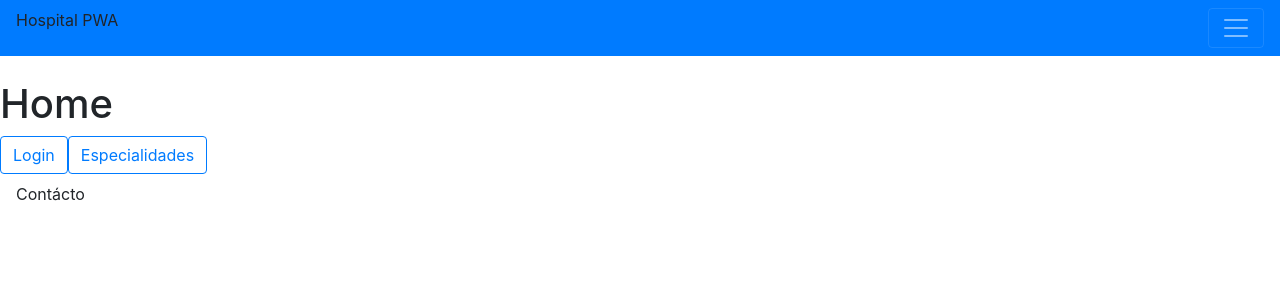
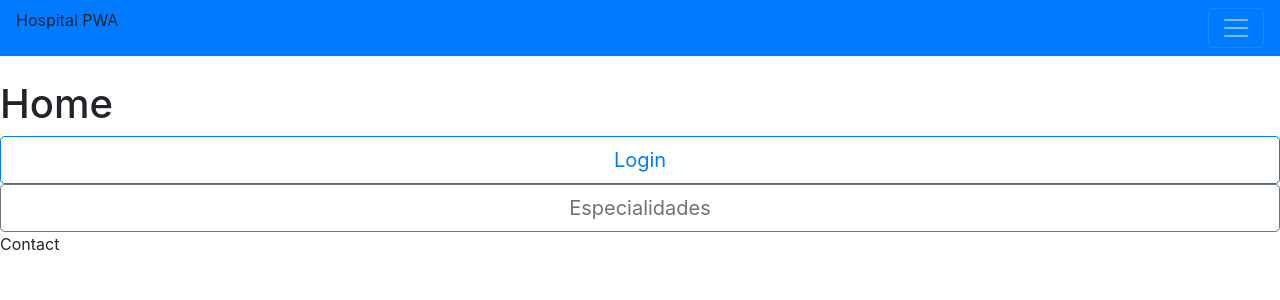
Before and after one commit to portisk8/HistoriaClinica-PWA, a React (Create React App) app in the folder FrontEnd/: page / in a window 1280 px wide. Shown: the top 300 px of the page. Built offline with nearby package versions, Linux system fonts and the light colour scheme.

Commit message:
Cambios Home, Footer, Login

```diff
--- a/FrontEnd/src/Views/Home/Home.js
+++ b/FrontEnd/src/Views/Home/Home.js
@@ -2,18 +2,26 @@ import React from "react";
 import logo from "../../logo.svg";
 import "../../App.css";
 import Header from "../../components/headers/header";
+import Footer from "../../components/footer/footer";
+import Login from "../../Views/Login/Login";
 
 class App extends React.Component {
+  routeChange =()=>{
+    let path = `login`;
+    this.props.history.push(path);
+  }
   render() {
     return (
       <div>
         <Header></Header>
         <h1>Home</h1>
         <div>
-          <button type="button" class="btn btn-outline-primary">Login</button>
-          <button type="button" class="btn btn-outline-primary">Especialidades</button>
+          <button onClick={this.routeChange} type="button" class="btn btn-outline-primary btn-lg btn-block">Login</button>
         </div>
-        <footer class="navbar navbar-expand navbar-dark flex-column flex-md-row bd-navbar rounded" >Contácto</footer>
+        <div>
+          <button href="#" type="button" class="btn btn-outline-secondary btn-lg btn-block">Especialidades</button>
+        </div>
+        <Footer></Footer>
       </div>
 
 
--- /dev/null
+++ b/FrontEnd/src/Views/Login/Login.js
@@ -0,0 +1,24 @@
+import React from "react";
+import logo from "../../logo.svg";
+import "../../App.css";
+import Header from "../../components/headers/header";
+import Footer from "../../components/footer/footer";
+
+
+class App extends React.Component {
+  render() {
+    return (
+      <div>
+        <Header></Header>
+        <h1>Login</h1>
+
+        <Footer></Footer>
+      </div>
+
+
+
+    );
+  }
+}
+
+export default App;
--- /dev/null
+++ b/FrontEnd/src/components/footer/footer.js
@@ -0,0 +1,21 @@
+import React from 'react';
+
+class Footer extends React.Component{
+
+    constructor(props) {
+        super(props);
+        this.state = { message: "is footer"}
+    }//END constructor()------------------------------------------------------------------------------------------------------------
+
+    render(){
+        return(
+            //<footer id="footer" class="navbar navbar-expand navbar-dark flex-column flex-md-row bd-navbar rounded">Contácto: </footer>
+            <footer >
+
+            Contact
+            </footer>
+        )
+    }
+}
+
+export default Footer;
```
Also changed, not shown: 1 other file (tests, documents, lock files or other folders).
